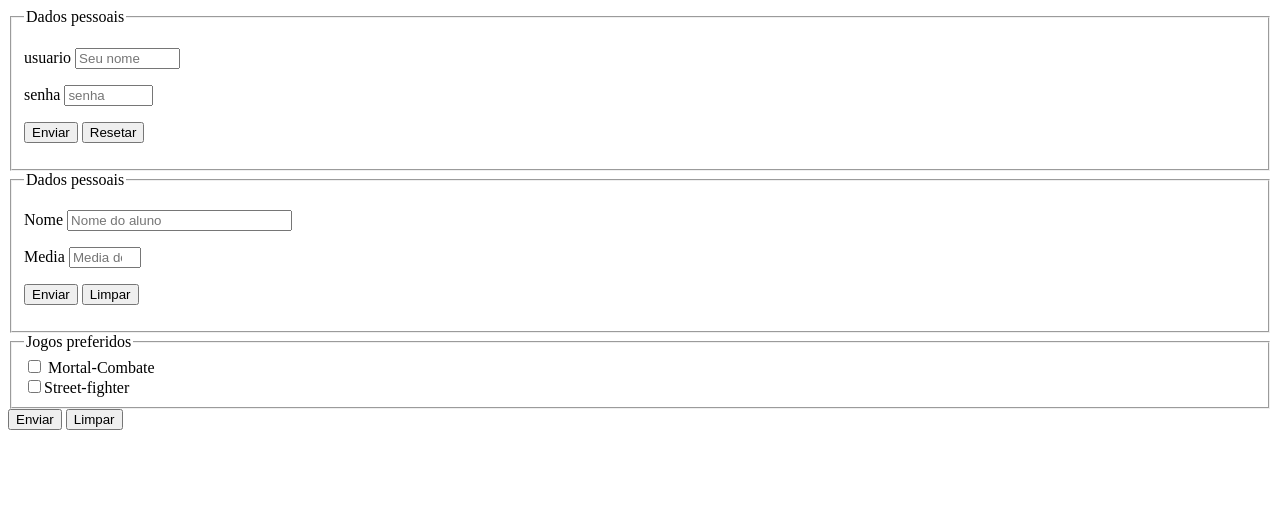
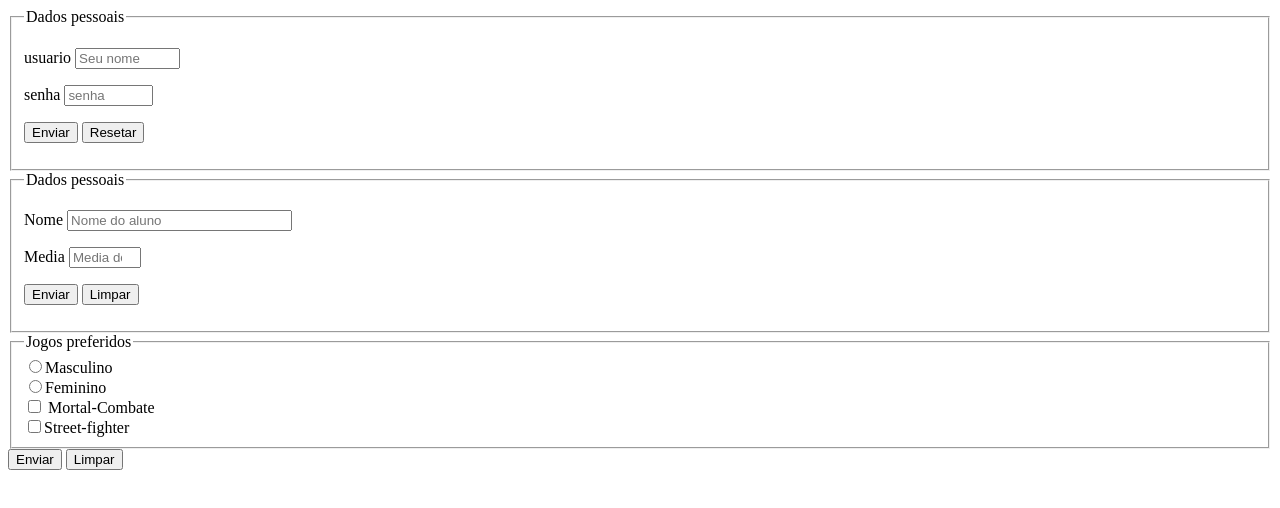
Before and after one commit to Wagonez/html-css, a plain HTML site: page exercicios/formulario2.html/index.html in a window 1280 px wide. Drawn offline with Linux system fonts and the light colour scheme.

Commit message:
Update index.html

```diff
--- a/exercicios/formulario2.html/index.html
+++ b/exercicios/formulario2.html/index.html
@@ -41,6 +41,10 @@
     <form action="Jogos preferidos.php" method="get" autocomplete="on">
         <fieldset>
             <legend>Jogos preferidos</legend>
+            <input type="radio" name="sex" id="masc" ><label for="masc">Masculino</label>
+            <br>
+            <input type="radio" name="sex" id="fem" ><label for="fem">Feminino</label>
+            <br>
             <input type="checkbox" name="mortC" id="imortC"> <label for="imortC">Mortal-Combate</label> <br>
             <input type="checkbox" name="strF" id="istrF"><label for="istrF">Street-fighter</label>
         </fieldset>
```
